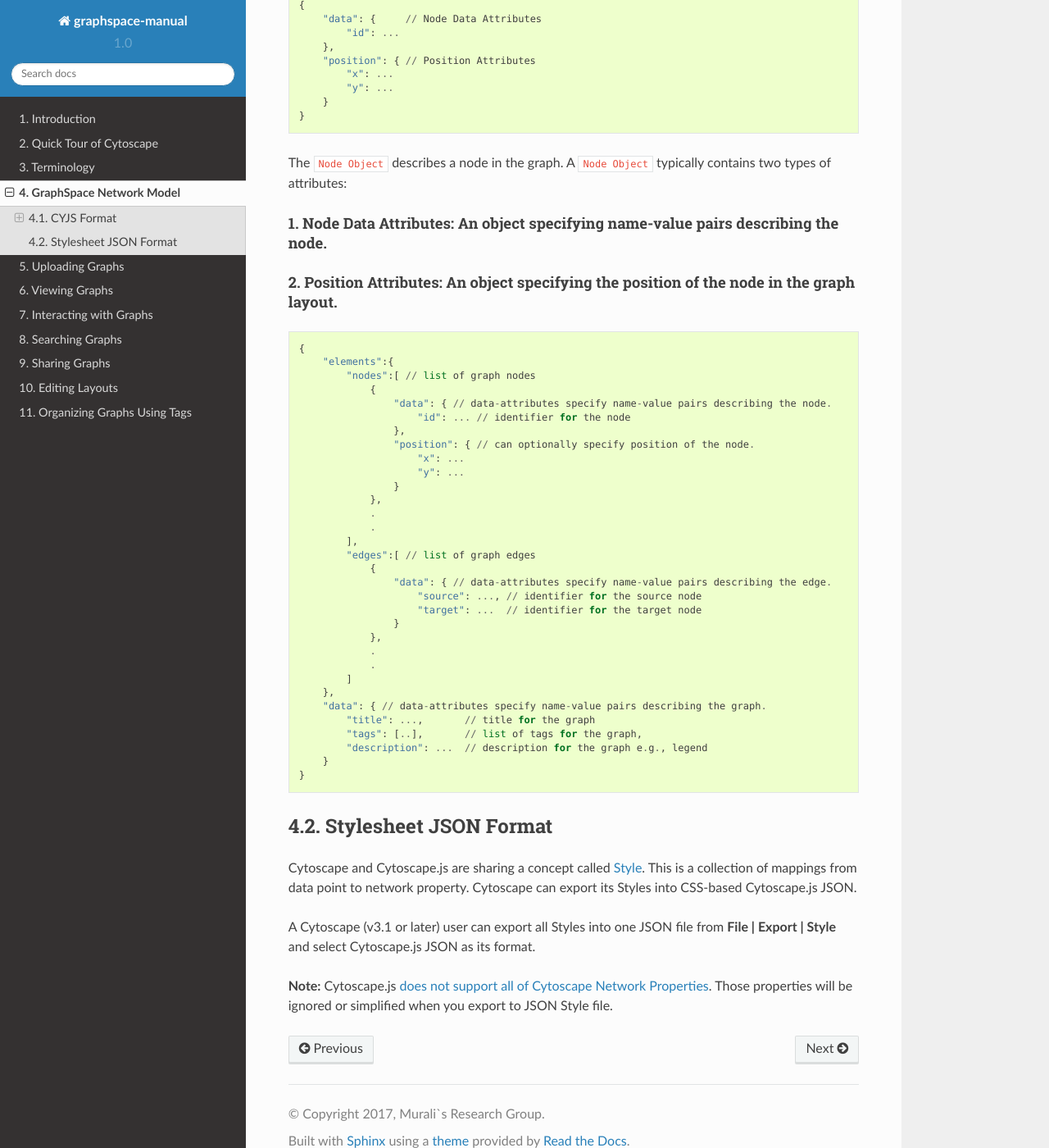
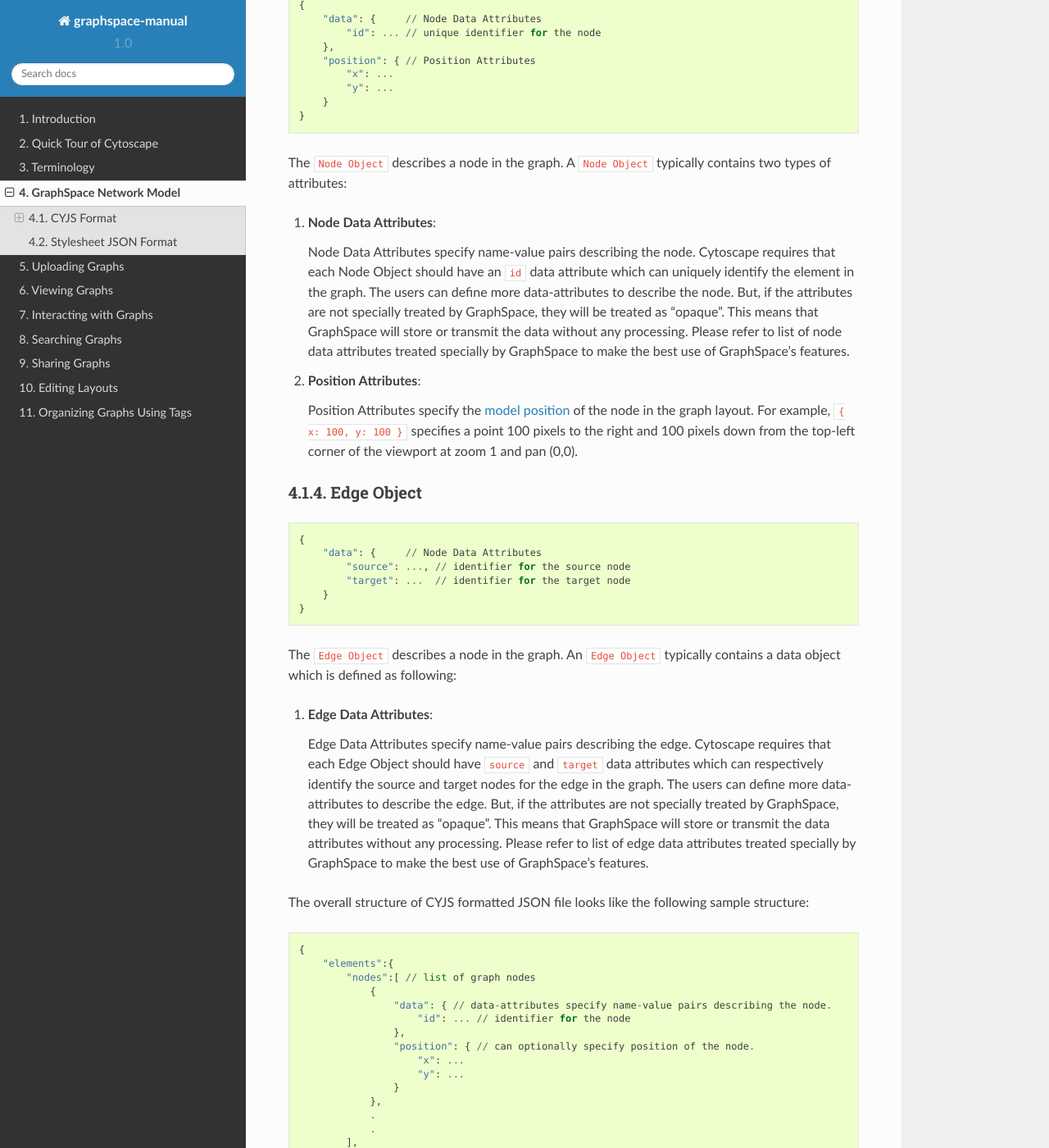
Before and after one commit to adbharadwaj/graphspace-manual, a Sphinx documentation site: the page built from docs/GraphSpace_Network_Model.md, in a window 1280 px wide and 1400 px high, scrolled down 1841 px. Shown: the whole window at 82% size. Built offline with Sphinx 7.4.7 and the Read the Docs theme 2.0.0, drawn with Linux system fonts in a browser that asks for light colours.

Commit message:
Update GraphSpace_Network_Model.md

````diff
--- a/docs/GraphSpace_Network_Model.md
+++ b/docs/GraphSpace_Network_Model.md
@@ -72,7 +72,7 @@ The `Graph Data Attributes` object specifies name-value pair describing the grap
 ```
 {
     "data": {     // Node Data Attributes
-        "id": ...
+        "id": ... // unique identifier for the node
     },
     "position": { // Position Attributes
         "x": ...
@@ -83,9 +83,33 @@ The `Graph Data Attributes` object specifies name-value pair describing the grap
 
 The `Node Object` describes a node in the graph. A `Node Object` typically contains two types of attributes:
 
-#### 1. Node Data Attributes: An object specifying name-value pairs describing the node.
-#### 2. Position Attributes: An object specifying the position of the node in the graph layout.
+1. **Node Data Attributes**:
 
+    Node Data Attributes specify name-value pairs describing the node. Cytoscape requires that each Node Object should have an  `id` data attribute which can uniquely identify the element in the graph. The users can define more data-attributes to describe the node. But, if the attributes are not specially treated by GraphSpace, they will be treated as "opaque". This means that GraphSpace will store or transmit the data without any processing. Please refer to list of node data attributes treated specially by GraphSpace to make the best use of GraphSpace's features.
+
+2. **Position Attributes**:
+
+    Position Attributes specify the [model position](http://js.cytoscape.org/#notation/position) of the node in the graph layout. For example, `{ x: 100, y: 100 }` specifies a point 100 pixels to the right and 100 pixels down from the top-left corner of the viewport at zoom 1 and pan (0,0).
+
+### Edge Object
+
+```
+{
+    "data": {     // Node Data Attributes
+        "source": ..., // identifier for the source node
+        "target": ...  // identifier for the target node
+    }
+}
+```
+
+The `Edge Object` describes a node in the graph. An `Edge Object` typically contains a data object which is defined as following:
+
+1. **Edge Data Attributes**:
+
+    Edge Data Attributes specify name-value pairs describing the edge. Cytoscape requires that each Edge Object should have  `source` and `target` data attributes which can respectively identify the source and target nodes for the edge in the graph. The users can define more data-attributes to describe the edge. But, if the attributes are not specially treated by GraphSpace, they will be treated as "opaque". This means that GraphSpace will store or transmit the data attributes without any processing. Please refer to list of edge data attributes treated specially by GraphSpace to make the best use of GraphSpace's features.
+
+
+The overall structure of CYJS formatted JSON file looks like the following sample structure:
 ```
 {
     "elements":{
````
